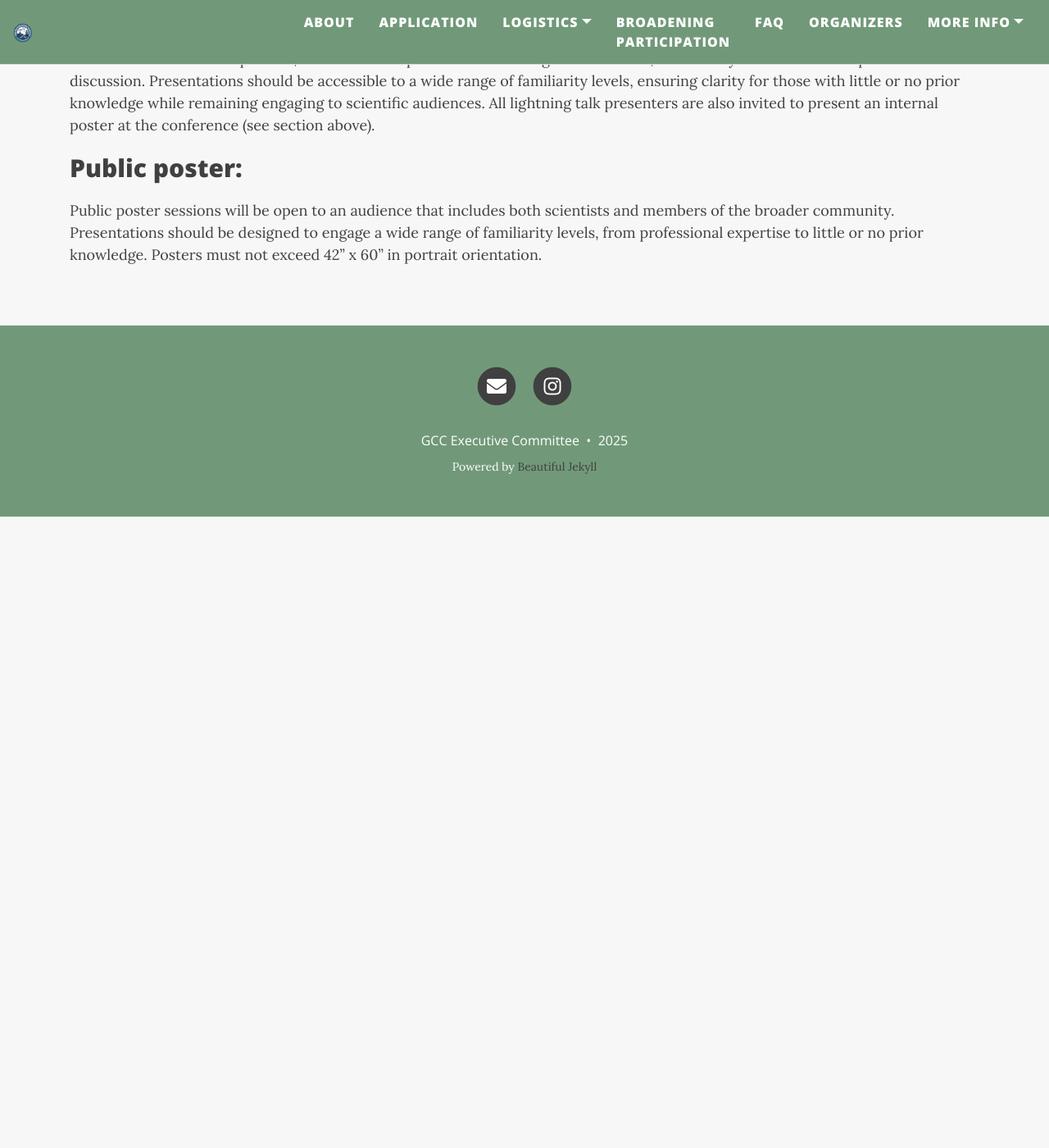
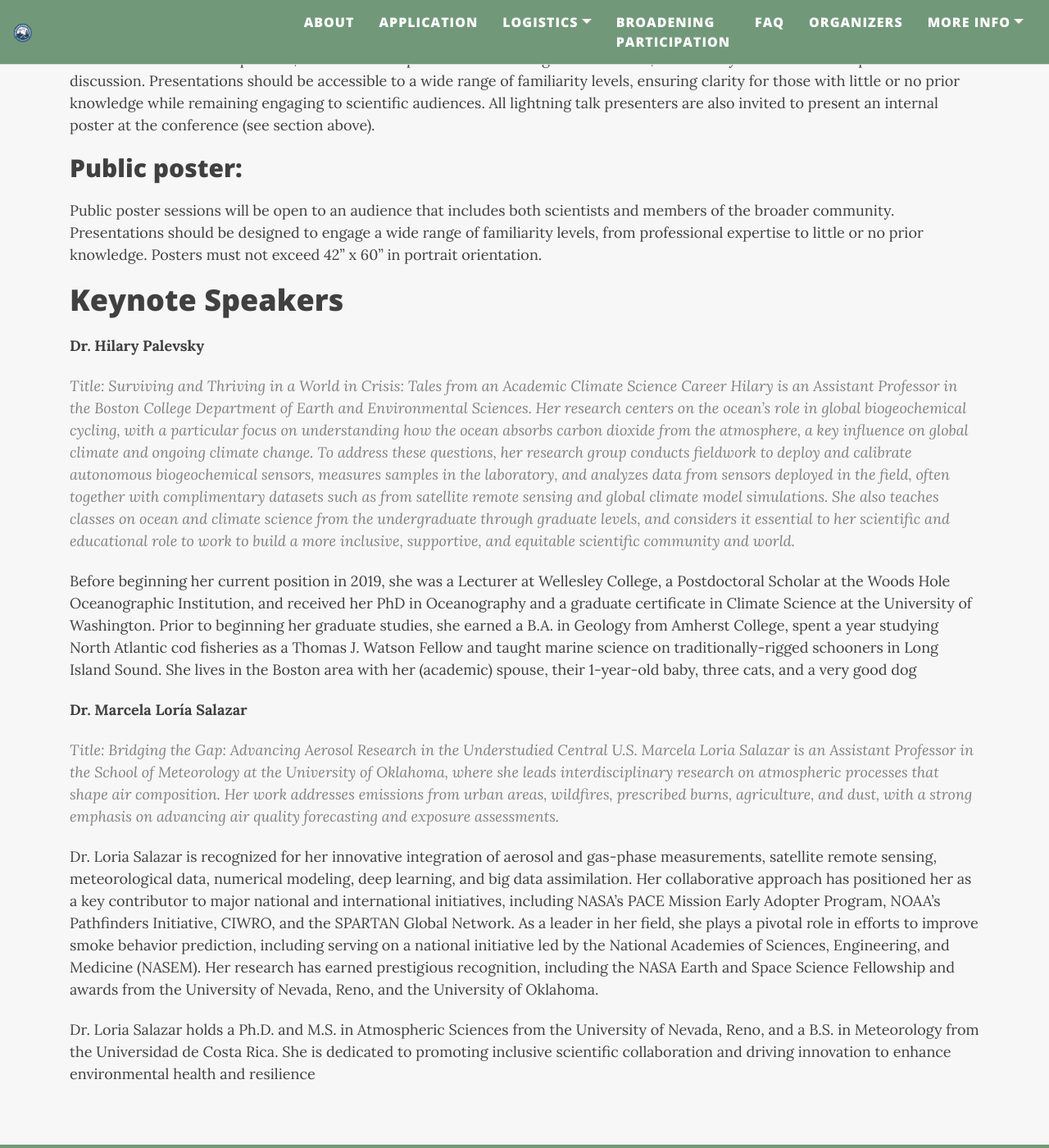
Before and after one commit to graduateclimateconference/graduateclimateconference.github.io, a Jekyll site: the page built from schedule.md, in a window 1280 px wide and 1400 px high, scrolled down 2489 px. Shown: the whole window at 82% size. Built offline with Jekyll 4.4.1, drawn with Linux system fonts in a browser that asks for light colours; nearby versions of some CDN libraries; before the commit the page ends 3119 px from its top, so only the background shows below that; some of the changed text lies outside the part shown.

Commit message:
Update schedule.md

```diff
--- a/schedule.md
+++ b/schedule.md
@@ -1,6 +1,6 @@
 ---
 layout: page
-title: Schedule & Abstracts
+title: Schedule & Speakers
 cover-img: "/assets/img/path.jpg"
 ---
 
@@ -35,15 +35,22 @@ As a reminder, your talk should be aimed at a general audience, as there will be
 Please keep your oral presentation between 10-12 minutes long. We have a tight schedule, so at 12 minutes we will ask that you wrap up your talk. There will be a panel discussion after your session, during which participants will be able to ask questions.
 
 #### Poster Presentations
-Your poster should be a maximum of 60” x 40” (1.5 m x 1 m). We do not have printers at Pack Forest, so you must print your poster prior to arriving.
+Your poster should be a maximum of 60” x 40” (1.5 m x 1 m). We do not have printers at Pack Forest, so you must print your poster prior to arriving. -->
 
 # Keynote Speakers
 
-__Dr. Hannah Zanowski__
-> Diversity, Equity, Inclusion, and Justice Keynote Speaker
-Dr. Hannah Zanowski is an Assistant Professor in the department of Atmospheric and Ocean Sciences at the University of Wisconsin- Madison and the Program Director and co-PI of the Student Training in Remote Sensing and Meteorology (STORM) REU program. She grew up in a furnace (Arizona), and now lives in a freezer (Wisconsin), but tried out several states in between. Her early research was in Antarctic ocean modeling during her Ph.D. at Princeton University as well as part of her postdoctoral work at the Joint Institute for the Study of the Atmosphere and Ocean (JISAO; now CICOES) at the University of Washington. She also completed a postdoc with Institute of Arctic and Alpine Research (INSTAAR) at the University of Colorado Boulder where she explored present and future Arctic freshwater transport and storage, the deglacial Pacific Ocean circulation, and the formation of Pikialasorsuaq (the North Water polynya) during the mid-Holocene. She uses coupled climate models to understand the physical oceanography of Earth’s polar regions and how changes in these regions are communicated to and transported in the abyssal ocean. Additionally, she is interested in understanding the physical oceanography of early Earth as well as ocean circulation on exoplanets.
+__Dr. Hilary Palevsky__
+> Title: Surviving and Thriving in a World in Crisis: Tales from an Academic Climate Science Career
+Hilary is an Assistant Professor in the Boston College Department of Earth and Environmental Sciences. Her research centers on the ocean’s role in global biogeochemical cycling, with a particular focus on understanding how the ocean absorbs carbon dioxide from the atmosphere, a key influence on global climate and ongoing climate change. To address these questions, her research group conducts fieldwork to deploy and calibrate autonomous biogeochemical sensors, measures samples in the laboratory, and analyzes data from sensors deployed in the field, often together with complimentary datasets such as from satellite remote sensing and global climate model simulations. She also teaches classes on ocean and climate science from the undergraduate through graduate levels, and considers it essential to her scientific and educational role to work to build a more inclusive, supportive, and equitable scientific community and world.
+
+Before beginning her current position in 2019, she was a Lecturer at Wellesley College, a Postdoctoral Scholar at the Woods Hole Oceanographic Institution, and received her PhD in Oceanography and a graduate certificate in Climate Science at the University of Washington. Prior to beginning her graduate studies, she earned a B.A. in Geology from Amherst College, spent a year studying North Atlantic cod fisheries as a Thomas J. Watson Fellow and taught marine science on traditionally-rigged schooners in Long Island Sound. She lives in the Boston area with her (academic) spouse, their 1-year-old baby, three cats, and a very good dog
 
 
-__Dr. Marysa Laguë__
-> Early Career Scientist Keynote Speaker
-Dr. Marysa Lague is an Assistant Professor in the Geography department at the University of British Columbia. Her research focuses on understanding how terrestrial processes impact the atmosphere and surface climate from the scale of a single plant to the scale of a planet, by modulating fluxes of water and energy between the land and the atmosphere. Dr. Lague completed her PhD in Atmospheric Sciences at the University of Washington, where she also completed MSc degrees in both Atmospheric Sciences and Applied Mathematics. She was a James S. McDonnell Foundation Postdoctoral Fellow in Dynamic and Multiscale Systems at the University of California, Berkeley, and at the University of Saskatchewan’s Coldwater Lab. In her work, she uses models of varied complexity to test how individual land-surface properties modify energy and water fluxes to the atmosphere, and how those flux changes in turn impact atmospheric dynamics and climate, both locally and in regions far away from the initial land change. The overarching goal of her research program is to understand where the atmosphere is sensitive to changes in the land surface, what particular properties of the land surface modulate climate, and how continentality influences the coupled global climate system. -->
+__Dr. Marcela Loría Salazar__
+> Title: Bridging the Gap: Advancing Aerosol Research in the Understudied Central U.S.
+Marcela Loria Salazar is an Assistant Professor in the School of Meteorology at the University of Oklahoma, where she leads interdisciplinary research on atmospheric processes that shape air composition. Her work addresses emissions from urban areas, wildfires, prescribed burns, agriculture, and dust, with a strong emphasis on advancing air quality forecasting and exposure assessments.
+
+Dr. Loria Salazar is recognized for her innovative integration of aerosol and gas-phase measurements, satellite remote sensing, meteorological data, numerical modeling, deep learning, and big data assimilation. Her collaborative approach has positioned her as a key contributor to major national and international initiatives, including NASA’s PACE Mission Early Adopter Program, NOAA’s Pathfinders Initiative, CIWRO, and the SPARTAN Global Network.
+As a leader in her field, she plays a pivotal role in efforts to improve smoke behavior prediction, including serving on a national initiative led by the National Academies of Sciences, Engineering, and Medicine (NASEM). Her research has earned prestigious recognition, including the NASA Earth and Space Science Fellowship and awards from the University of Nevada, Reno, and the University of Oklahoma.
+
+Dr. Loria Salazar holds a Ph.D. and M.S. in Atmospheric Sciences from the University of Nevada, Reno, and a B.S. in Meteorology from the Universidad de Costa Rica. She is dedicated to promoting inclusive scientific collaboration and driving innovation to enhance environmental health and resilience
```
